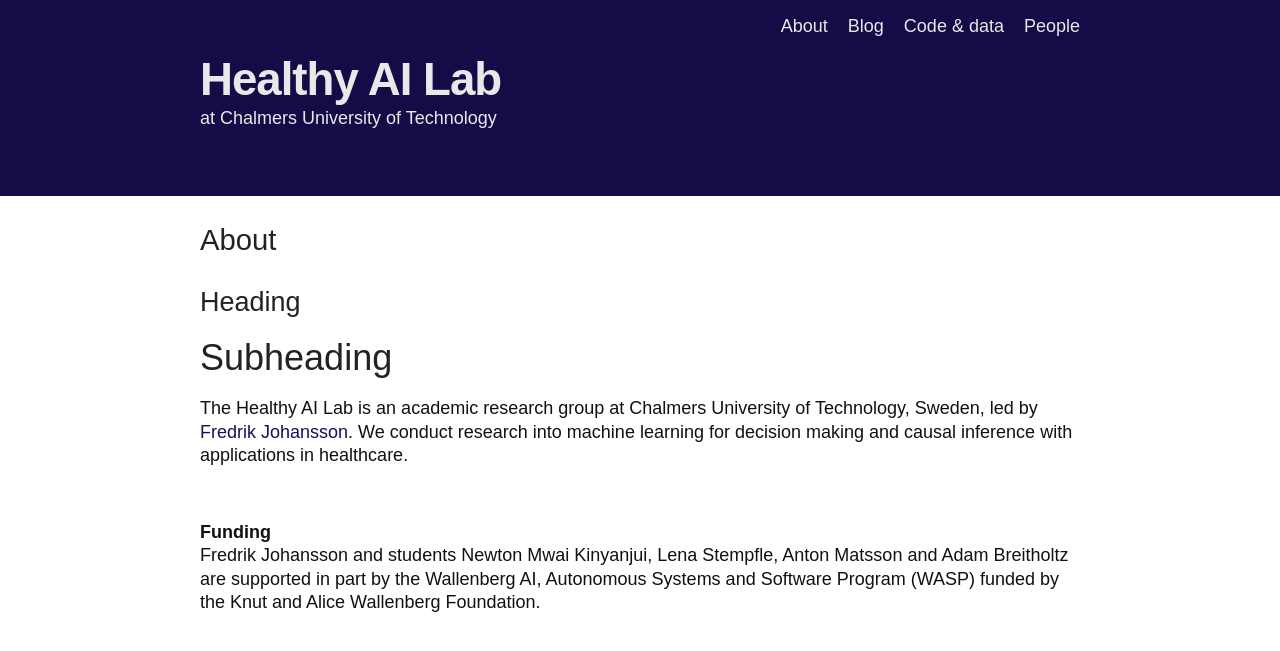
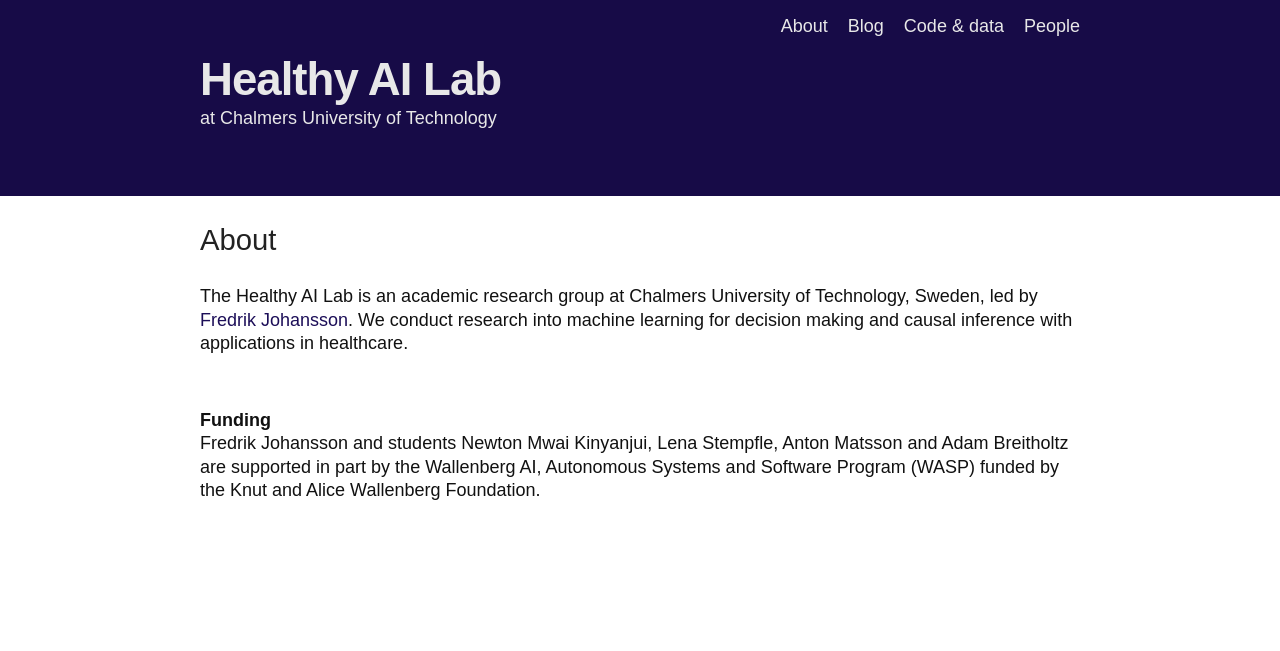
Before and after one commit to Healthy-AI/healthy-ai.github.io, a Jekyll site: the page built from about.markdown, in a window 1280 px wide. Shown: the top 651 px of the page. Built offline with Jekyll 4.4.1, drawn with Linux system fonts in a browser that asks for light colours.

Commit message:
Update about.markdown

```diff
--- a/about.markdown
+++ b/about.markdown
@@ -4,8 +4,6 @@
 permalink: /about/
 ---
 
-# Heading
-## Subheading
 
 The Healthy AI Lab is an academic research group at Chalmers University of Technology, Sweden, led by [Fredrik Johansson](../people/fredrik.html). We conduct research into machine learning for decision making and causal inference with applications in healthcare.
 
```
